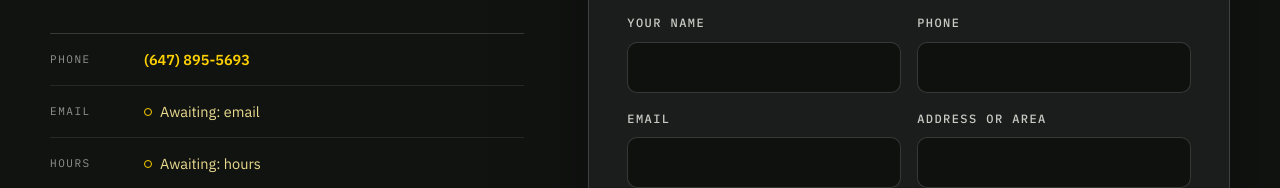
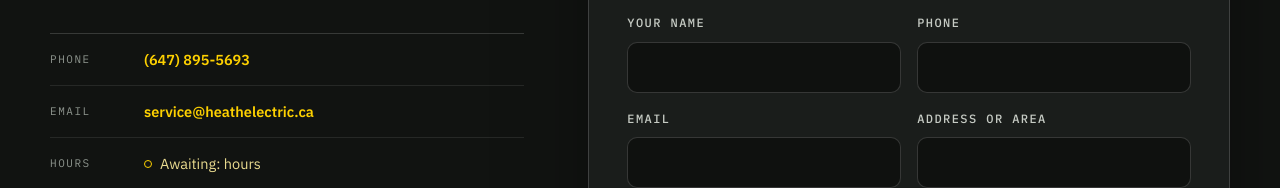
Before and after one commit to jdix22/heath-electric, a plain HTML site: page index.html in a window 1280 px wide. Shown: the part 6395-6583 px from the top of the page. Drawn offline with nearby package versions, Linux system fonts and the light colour scheme; animation ran at ten frames a second; a web font is replaced by a local one.

Commit message:
Contact email service@heathelectric.ca (forwards to Julian's Gmail)
Co-Authored-By: Claude Opus 5.5 <noreply@anthropic.com>

```diff
--- a/assets/js/site.js
+++ b/assets/js/site.js
@@ -4,7 +4,7 @@
  */
 const CONFIG = {
   PHONE: '(647) 895-5693',
-  EMAIL: '',          // quote requests are emailed here (mailto) unless FORM_ENDPOINT is set
+  EMAIL: 'service@heathelectric.ca',  // forwards to service.heathelectric@gmail.com via Cloudflare Email Routing
   HOURS: '',          // e.g. 'Mon–Fri 7 am–6 pm, emergencies by phone'
   AREA: 'Toronto & GTA',
   LICENCE: 'ECRA/ESA Licence #7018901 · Master Electrician',
--- a/index.html
+++ b/index.html
@@ -422,6 +422,6 @@
   </div>
 </footer>
 
-<script src="assets/js/site.js?v=10" defer></script>
+<script src="assets/js/site.js?v=11" defer></script>
 </body>
 </html>
```
